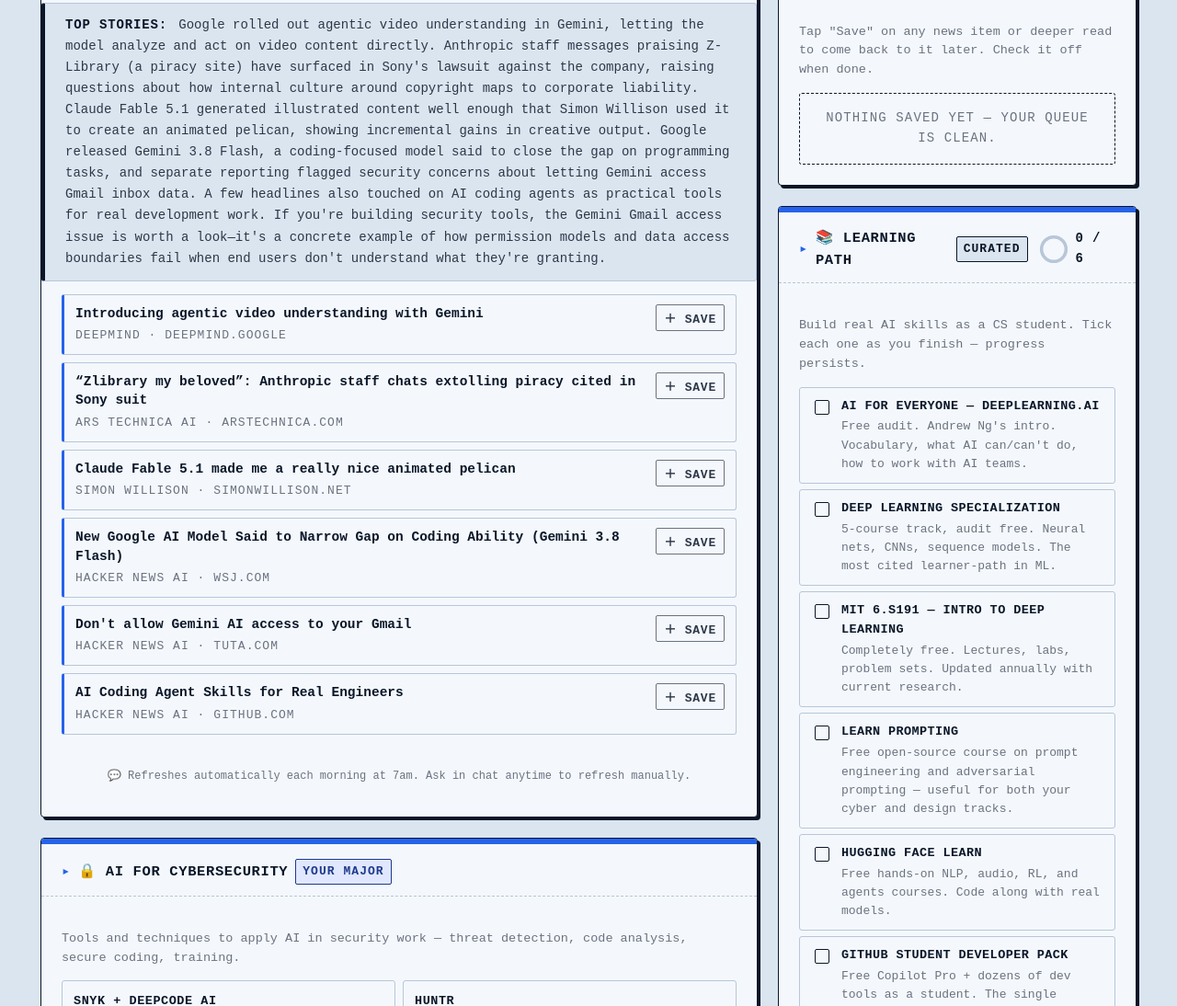
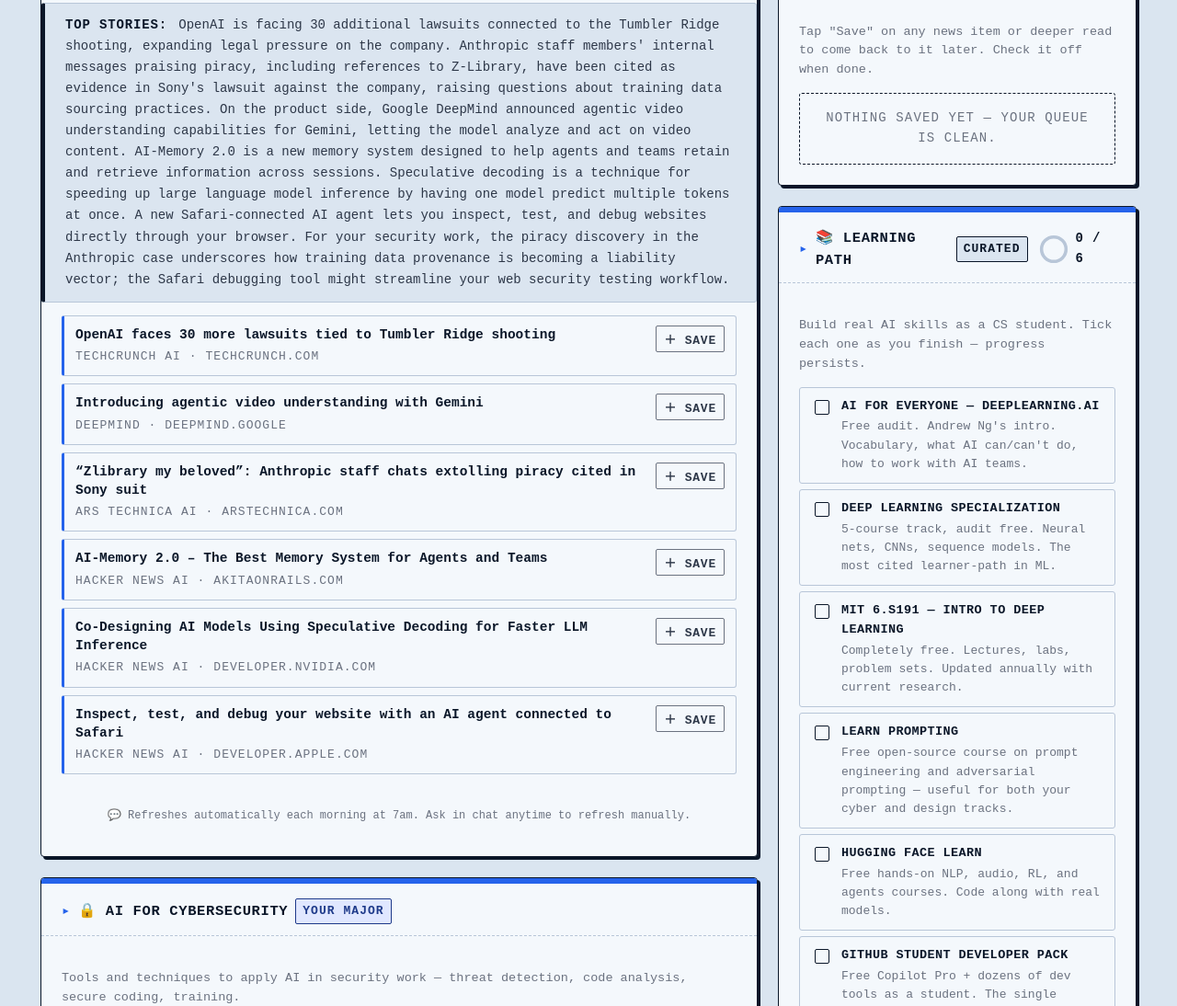
Before and after one commit to EnderGuardian25/personal-dashboard, a plain HTML site: page index.html in a window 1280 px wide. Shown: the part 286-1380 px from the top of the page at 92% size. Drawn offline with Linux system fonts and the light colour scheme.

Commit message:
chore(news): daily refresh 2026-09-03

```diff
--- a/index.html
+++ b/index.html
@@ -775,12 +775,19 @@
       <section class="card">
         <div class="section-head">
           <h2>📰 Today in AI <span class="badge live">Daily</span></h2>
-          <p class="section-sub" id="news-meta">Updated 2 September 2026 · 06:05 SLT</p>
+          <p class="section-sub" id="news-meta">Updated 3 September 2026 · 06:15 SLT</p>
         </div>
         <div class="news-summary">
-  <strong>Top stories:</strong> Google rolled out agentic video understanding in Gemini, letting the model analyze and act on video content directly. Anthropic staff messages praising Z-Library (a piracy site) have surfaced in Sony's lawsuit against the company, raising questions about how internal culture around copyright maps to corporate liability. Claude Fable 5.1 generated illustrated content well enough that Simon Willison used it to create an animated pelican, showing incremental gains in creative output. Google released Gemini 3.8 Flash, a coding-focused model said to close the gap on programming tasks, and separate reporting flagged security concerns about letting Gemini access Gmail inbox data. A few headlines also touched on AI coding agents as practical tools for real development work. If you're building security tools, the Gemini Gmail access issue is worth a look—it's a concrete example of how permission models and data access boundaries fail when end users don't understand what they're granting.
+  <strong>Top stories:</strong> OpenAI is facing 30 additional lawsuits connected to the Tumbler Ridge shooting, expanding legal pressure on the company. Anthropic staff members' internal messages praising piracy, including references to Z-Library, have been cited as evidence in Sony's lawsuit against the company, raising questions about training data sourcing practices. On the product side, Google DeepMind announced agentic video understanding capabilities for Gemini, letting the model analyze and act on video content. AI-Memory 2.0 is a new memory system designed to help agents and teams retain and retrieve information across sessions. Speculative decoding is a technique for speeding up large language model inference by having one model predict multiple tokens at once. A new Safari-connected AI agent lets you inspect, test, and debug websites directly through your browser. For your security work, the piracy discovery in the Anthropic case underscores how training data provenance is becoming a liability vector; the Safari debugging tool might streamline your web security testing workflow.
 </div>
         <div id="news-feed" class="news-list">
+          <div class="news-item">
+            <div class="body">
+              <a class="title-link" href="https://techcrunch.com/2026/09/02/openai-faces-30-more-lawsuits-tied-to-tumbler-ridge-shooting/" target="_blank" rel="noopener">OpenAI faces 30 more lawsuits tied to Tumbler Ridge shooting</a>
+              <div class="src">TechCrunch AI · techcrunch.com</div>
+            </div>
+            <button class="save-btn" data-save data-title="OpenAI faces 30 more lawsuits tied to Tumbler Ridge shooting" data-url="https://techcrunch.com/2026/09/02/openai-faces-30-more-lawsuits-tied-to-tumbler-ridge-shooting/" data-src="TechCrunch AI · techcrunch.com">＋ Save</button>
+          </div>
           <div class="news-item">
             <div class="body">
               <a class="title-link" href="https://deepmind.google/blog/introducing-agentic-video-in-gemini/" target="_blank" rel="noopener">Introducing agentic video understanding with Gemini</a>
@@ -797,31 +804,24 @@
           </div>
           <div class="news-item">
             <div class="body">
-              <a class="title-link" href="https://simonwillison.net/2026/Sep/1/claude-fable-5-1/" target="_blank" rel="noopener">Claude Fable 5.1 made me a really nice animated pelican</a>
-              <div class="src">Simon Willison · simonwillison.net</div>
+              <a class="title-link" href="https://akitaonrails.com/en/2026/09/02/ai-memory-2-0-best-memory-system-for-agents-and-teams/" target="_blank" rel="noopener">AI-Memory 2.0 – The Best Memory System for Agents and Teams</a>
+              <div class="src">Hacker News AI · akitaonrails.com</div>
             </div>
-            <button class="save-btn" data-save data-title="Claude Fable 5.1 made me a really nice animated pelican" data-url="https://simonwillison.net/2026/Sep/1/claude-fable-5-1/" data-src="Simon Willison · simonwillison.net">＋ Save</button>
+            <button class="save-btn" data-save data-title="AI-Memory 2.0 – The Best Memory System for Agents and Teams" data-url="https://akitaonrails.com/en/2026/09/02/ai-memory-2-0-best-memory-system-for-agents-and-teams/" data-src="Hacker News AI · akitaonrails.com">＋ Save</button>
           </div>
           <div class="news-item">
             <div class="body">
-              <a class="title-link" href="https://www.wsj.com/tech/ai/new-google-ai-model-said-to-narrow-gap-on-coding-ability-264c6052" target="_blank" rel="noopener">New Google AI Model Said to Narrow Gap on Coding Ability (Gemini 3.8 Flash)</a>
-              <div class="src">Hacker News AI · wsj.com</div>
+              <a class="title-link" href="https://developer.nvidia.com/blog/co-designing-ai-models-using-speculative-decoding-for-faster-llm-inference/" target="_blank" rel="noopener">Co-Designing AI Models Using Speculative Decoding for Faster LLM Inference</a>
+              <div class="src">Hacker News AI · developer.nvidia.com</div>
             </div>
-            <button class="save-btn" data-save data-title="New Google AI Model Said to Narrow Gap on Coding Ability (Gemini 3.8 Flash)" data-url="https://www.wsj.com/tech/ai/new-google-ai-model-said-to-narrow-gap-on-coding-ability-264c6052" data-src="Hacker News AI · wsj.com">＋ Save</button>
+            <button class="save-btn" data-save data-title="Co-Designing AI Models Using Speculative Decoding for Faster LLM Inference" data-url="https://developer.nvidia.com/blog/co-designing-ai-models-using-speculative-decoding-for-faster-llm-inference/" data-src="Hacker News AI · developer.nvidia.com">＋ Save</button>
           </div>
           <div class="news-item">
             <div class="body">
-              <a class="title-link" href="https://tuta.com/blog/google-gemini-ai-email" target="_blank" rel="noopener">Don&#x27;t allow Gemini AI access to your Gmail</a>
-              <div class="src">Hacker News AI · tuta.com</div>
+              <a class="title-link" href="https://developer.apple.com/documentation/safari-developer-tools/connecting-an-ai-agent-to-safari" target="_blank" rel="noopener">Inspect, test, and debug your website with an AI agent connected to Safari</a>
+              <div class="src">Hacker News AI · developer.apple.com</div>
             </div>
-            <button class="save-btn" data-save data-title="Don&#x27;t allow Gemini AI access to your Gmail" data-url="https://tuta.com/blog/google-gemini-ai-email" data-src="Hacker News AI · tuta.com">＋ Save</button>
-          </div>
-          <div class="news-item">
-            <div class="body">
-              <a class="title-link" href="https://github.com/mattpocock/skills" target="_blank" rel="noopener">AI Coding Agent Skills for Real Engineers</a>
-              <div class="src">Hacker News AI · github.com</div>
-            </div>
-            <button class="save-btn" data-save data-title="AI Coding Agent Skills for Real Engineers" data-url="https://github.com/mattpocock/skills" data-src="Hacker News AI · github.com">＋ Save</button>
+            <button class="save-btn" data-save data-title="Inspect, test, and debug your website with an AI agent connected to Safari" data-url="https://developer.apple.com/documentation/safari-developer-tools/connecting-an-ai-agent-to-safari" data-src="Hacker News AI · developer.apple.com">＋ Save</button>
           </div>
         </div>
         <p style="margin-top:14px; font-size:12px; color:var(--ink-3); text-align:center;">
```
